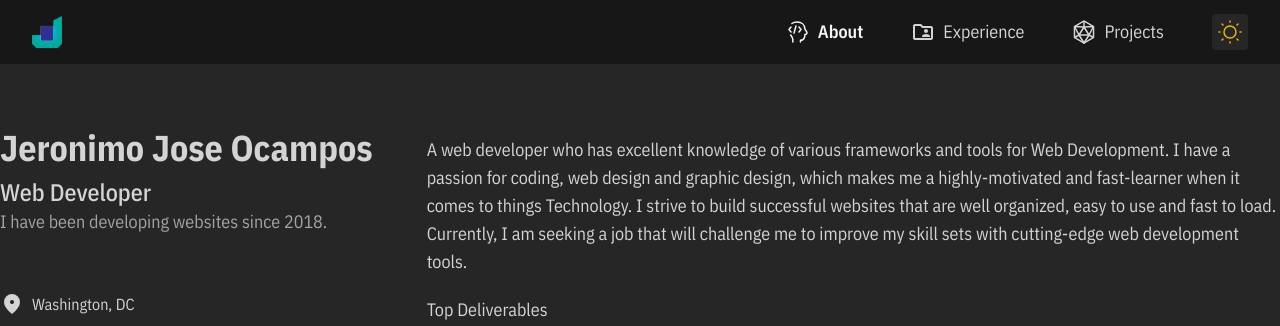
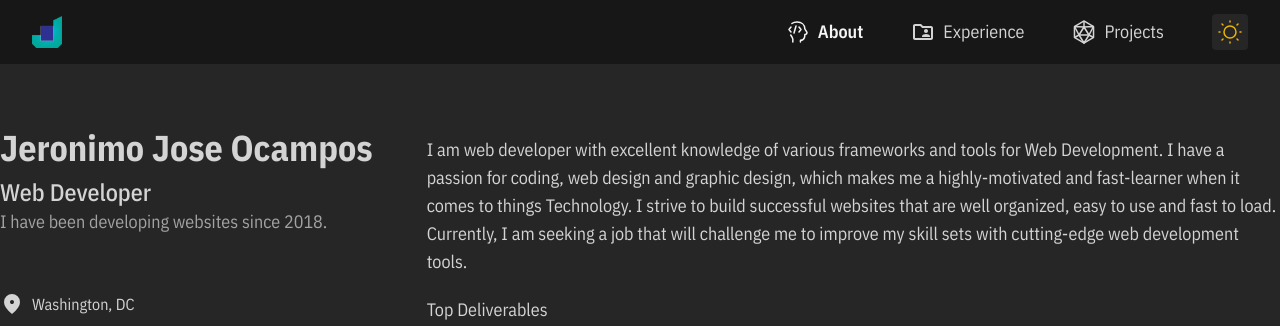
Before and after one commit to Jerocam/portfolio_jo, a Next.js app: page / in a window 1280 px wide. Shown: the top 326 px of the page. Built offline with nearby package versions, Linux system fonts and the light colour scheme.

Commit message:
fixed nonreferrer

```diff
--- a/components/GridCards.tsx
+++ b/components/GridCards.tsx
@@ -18,7 +18,7 @@ export const GridCards: React.FC<GridCardProps> = ({ data }) => {
             className="relative h-52 col-span-1 rounded bg-neutral-300 dark:bg-neutral-700 shadow-lg p-2"
           >
             <div className="static flex w-full">
-               <Image
+              <Image
                 className="h-28 md:h-16 lg:h-20 w-auto rounded mr-1"
                 src={item.image}
                 alt="img"
@@ -33,7 +33,6 @@ export const GridCards: React.FC<GridCardProps> = ({ data }) => {
                   </p>
                 </div>
               </div>
-
             </div>
             <div className="flex gap-2 flex-wrap static pt-2 justify-center">
               {item.tech.map((techItem: any, index: number) => (
@@ -51,6 +50,7 @@ export const GridCards: React.FC<GridCardProps> = ({ data }) => {
                   <a
                     href={item.scode}
                     target="_blank"
+                    rel="noreferrer"
                     className="relative -mr-px inline-flex w-0 flex-1 items-center justify-center gap-x-1 lg:gap-x-3 rounded-bl border border-transparent py-2 lg:py-3 text-xs lg:text-sm font-semibold text-neutral-900 dark:text-neutral-200 hover:bg-sky-800 hover:text-neutral-200 transition ease-in-out delay-100"
                   >
                     <IconCode className="text-lg lg:text-xl" />
@@ -61,6 +61,7 @@ export const GridCards: React.FC<GridCardProps> = ({ data }) => {
                   <a
                     href={item.link}
                     target="_blank"
+                    rel="noreferrer"
                     className="relative inline-flex w-0 flex-1 items-center justify-center gap-x-1 lg:gap-x-3 rounded-br border border-transparent py-2 lg:py-3 text-xs lg:text-sm font-semibold text-neutral-900 dark:text-neutral-200 hover:bg-sky-800 hover:text-neutral-200 transition ease-in-out delay-100"
                   >
                     <IconWeb className="text-lg lg:text-xl" />
--- a/components/Header.tsx
+++ b/components/Header.tsx
@@ -1,5 +1,4 @@
 import { useRouter } from "next/router";
-import { Fragment } from "react";
 import Image from "next/image";
 import Link from "next/link";
 import classnames from "classnames";
--- a/lib/details.tsx
+++ b/lib/details.tsx
@@ -2,7 +2,6 @@ import {
   IconDeveloper,
   IconProject,
   IconExperience,
-  IconDegree,
   IconGithubBox,
   IconLinkedin,
 } from "../components/Icons";
@@ -17,7 +16,7 @@ import ETI from "../public/eti.png";
 
 export const name = "Jeronimo Jose Ocampos";
 export const title = "Web Developer";
-export const subtitle = "I have been developing websites since 2018."
+export const subtitle = "I have been developing websites since 2018.";
 
 // images
 export const logo = JoLogo;
@@ -54,13 +53,13 @@ export const contact = {
 export const about = () => {
   return (
     <>
-      A web developer who has
-      excellent knowledge of various frameworks and tools for Web Development. I
-      have a passion for coding, web design and graphic design, which makes me a
-      highly-motivated and fast-learner when it comes to things Technology. I
-      strive to build successful websites that are well organized, easy to use
-      and fast to load. Currently, I am seeking a job that will challenge me to
-      improve my skill sets with cutting-edge web development tools.
+      I am web developer with excellent knowledge of various frameworks and
+      tools for Web Development. I have a passion for coding, web design and
+      graphic design, which makes me a highly-motivated and fast-learner when it
+      comes to things Technology. I strive to build successful websites that are
+      well organized, easy to use and fast to load. Currently, I am seeking a
+      job that will challenge me to improve my skill sets with cutting-edge web
+      development tools.
     </>
   );
 };
--- a/pages/experience.tsx
+++ b/pages/experience.tsx
@@ -9,7 +9,10 @@ const Experience: NextPage = () => {
     <ContainerBlock>
       <div className="mt-1 overflow-y-scroll max-h-[40rem]">
         {timeline.map((item: any) => (
-          <div key={item.id} className="relative pl-8 lg:pr-4 sm:pl-[12rem] py-4 lg:py-6 group">
+          <div
+            key={item.id}
+            className="relative pl-8 lg:pr-4 sm:pl-[12rem] py-4 lg:py-6 group"
+          >
             <div className="font-medium text-base sm:text-lg lg:text-xl text-neutral-800 dark:text-neutral-200 mb-1 sm:mb-0">
               {item.target}
             </div>
@@ -17,15 +20,27 @@ const Experience: NextPage = () => {
               <time className="sm:absolute left-0 translate-y-0.5 inline-flex items-center justify-center text-[10px] lg:text-xs font-semibold uppercase w-36 h-6 mb-3 sm:mb-0 text-violet-100 bg-violet-800 rounded-full">
                 {item.year}
               </time>
-              <div className="text-xs md:text-sm lg:text-base text-neutral-700 dark:text-neutral-400">{item.place}</div>
+              <div className="text-xs md:text-sm lg:text-base text-neutral-700 dark:text-neutral-400">
+                {item.place}
+              </div>
             </div>
             <div className="mt-2">
-              <p className="text-sm lg:text-base text-neutral-600 dark:text-neutral-300">{item.content}</p>
-              <a target="_blank" className={classNames(!item.href ? "hidden" : "visible", "flex items-center text-sm lg:text-base text-sky-500 dark:text-sky-300 hover:text-sky-600 dark:hover:text-sky-400 transition-all my-2 sm:mb-0")} href={item.href}>
+              <p className="text-sm lg:text-base text-neutral-600 dark:text-neutral-300">
+                {item.content}
+              </p>
+              <a
+                target="_blank"
+                rel="noreferrer"
+                className={classNames(
+                  !item.href ? "hidden" : "visible",
+                  "flex items-center text-sm lg:text-base text-sky-500 dark:text-sky-300 hover:text-sky-600 dark:hover:text-sky-400 transition-all my-2 sm:mb-0"
+                )}
+                href={item.href}
+              >
                 {item.href}
-              <IconOpenNew className="ml-1 text-base lg:text-lg" />
+                <IconOpenNew className="ml-1 text-base lg:text-lg" />
               </a>
-              </div>
+            </div>
             <div className="flex flex-wrap gap-2 mt-4">
               {item.skills.map((item: any, index: number) => (
                 <div key={index}>
--- a/pages/projects.tsx
+++ b/pages/projects.tsx
@@ -12,6 +12,7 @@ const Projects: NextPage = () => {
         <a
           className="flex items-center space-x-1 text-neutral-900 dark:text-neutral-200 text-sm lg:text-base transition-all hover:text-sky-600 dark:hover:text-sky-400"
           target="_blank"
+          rel="noreferrer"
           href="https://github.com/Jerocam?tab=repositories"
         >
           <span>Click to see more projects</span>
```
Also changed, not shown: components/SwitchMode.tsx (+1 -7 lines).
